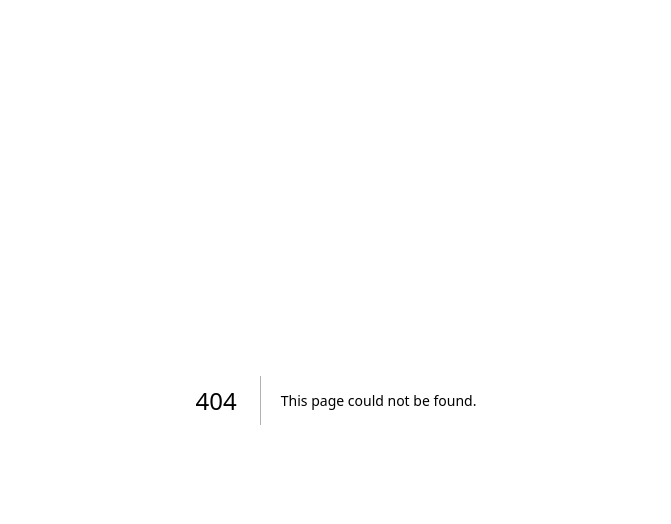
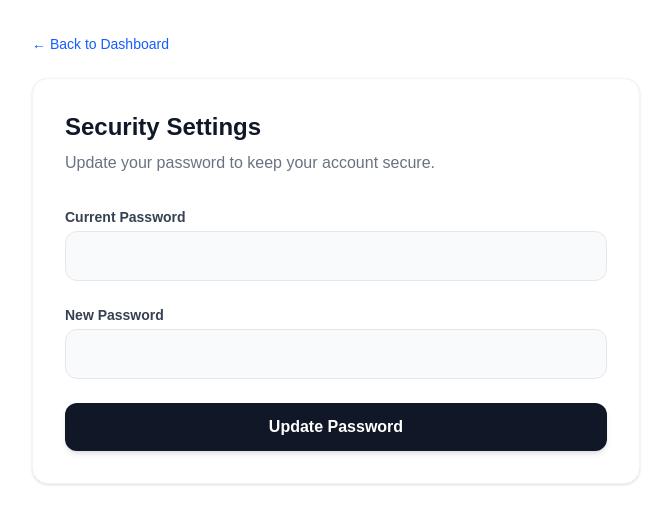
Before and after one commit to desivanrintel/entrecomp-assessment, a Next.js app in the folder frontend/: page /dashboard/settings in a window 1280 px wide. Before the commit this address had no page. Shown: the top 524 px of the page, without its empty margins (304-975 px from the left). Built offline with nearby package versions, Linux system fonts and the light colour scheme.

Commit message:
Updated registration

```diff
--- a/frontend/app/dashboard/page.tsx
+++ b/frontend/app/dashboard/page.tsx
@@ -63,13 +63,14 @@ export default function UserDashboard() {
             </span>!
         </h1>
         <p className="text-gray-500 mt-2">Account: {user?.email}</p>
+
       </header>
 
       <div className="grid grid-cols-1 lg:grid-cols-3 gap-8">
         {/* Profile Card */}
         <div className="bg-white p-6 rounded-2xl shadow-sm border border-gray-100 flex flex-col items-center text-center">
           <div className="w-20 h-20 bg-blue-100 text-blue-600 rounded-full flex items-center justify-center text-3xl font-bold mb-4">
-            {user?.first_name?.[0]}{user?.last_name?.[0]}
+            {user?.last_name?.[0].toUpperCase()}
           </div>
           <h2 className="font-bold text-xl">{user?.first_name} {user?.last_name}</h2>
           <p className="text-sm text-gray-400 capitalize">{user?.role} Account</p>
@@ -77,6 +78,18 @@ export default function UserDashboard() {
           <p className="text-xs text-gray-500 leading-relaxed">
             Your profile is verified. You can now access all competence assessment areas.
           </p>
+          <section className="bg-white p-6 rounded-2xl border border-gray-100 shadow-sm flex justify-between items-center">
+            <div>
+                <h3 className="font-bold text-gray-900">Account Security</h3>
+                <p className="text-sm text-gray-500">Manage your password and protection settings.</p>
+            </div>
+            <button
+                onClick={() => router.push("/dashboard/settings")}
+                className="px-4 py-2 border border-gray-200 rounded-lg text-sm font-semibold hover:bg-gray-50 transition"
+            >
+                Edit Settings
+            </button>
+            </section>
         </div>
 
         {/* Status Section */}
--- /dev/null
+++ b/frontend/app/dashboard/settings/page.tsx
@@ -0,0 +1,103 @@
+"use client";
+
+import { useState } from "react";
+import { useRouter } from "next/navigation";
+import Link from "next/link";
+
+export default function SettingsPage() {
+  const router = useRouter();
+  const [currentPassword, setCurrentPassword] = useState("");
+  const [newPassword, setNewPassword] = useState("");
+  const [status, setStatus] = useState({ type: "", message: "" });
+  const [isSubmitting, setIsSubmitting] = useState(false);
+
+  const handlePasswordChange = async (e: React.FormEvent) => {
+    e.preventDefault();
+    setIsSubmitting(true);
+    const token = localStorage.getItem("token");
+    const API_URL = process.env.NEXT_PUBLIC_API_URL || "http://localhost:8000";
+
+    try {
+      const response = await fetch(`${API_URL}/api/change-password`, {
+        method: "POST",
+        headers: {
+          "Content-Type": "application/json",
+          Authorization: `Bearer ${token}`,
+        },
+        body: JSON.stringify({
+          current_password: currentPassword,
+          new_password: newPassword,
+        }),
+      });
+
+      if (response.ok) {
+        setStatus({ type: "success", message: "Success! Redirecting to dashboard..." });
+        // Redirect after a short delay so they can see the success message
+        setTimeout(() => {
+          router.push("/dashboard");
+        }, 1500);
+      } else {
+        const data = await response.json();
+        setStatus({ type: "error", message: data.detail || "Update failed" });
+        setIsSubmitting(false);
+      }
+    } catch (err) {
+      setStatus({ type: "error", message: "Server error. Try again later." });
+      setIsSubmitting(false);
+    }
+  };
+
+  return (
+    <main className="max-w-2xl mx-auto p-8">
+      <Link href="/dashboard" className="text-sm text-blue-600 hover:underline mb-6 inline-block">
+        ← Back to Dashboard
+      </Link>
+
+      <section className="bg-white p-8 rounded-2xl border border-gray-100 shadow-sm">
+        <h1 className="text-2xl font-bold text-gray-900 mb-2">Security Settings</h1>
+        <p className="text-gray-500 mb-8">Update your password to keep your account secure.</p>
+
+        <form onSubmit={handlePasswordChange} className="space-y-6">
+          <div>
+            <label className="block text-sm font-semibold text-gray-700 mb-1">Current Password</label>
+            <input
+              type="password"
+              value={currentPassword}
+              onChange={(e) => setCurrentPassword(e.target.value)}
+              className="w-full p-3 bg-gray-50 border border-gray-200 rounded-xl focus:ring-2 focus:ring-blue-500 outline-none transition"
+              required
+            />
+          </div>
+          <div>
+            <label className="block text-sm font-semibold text-gray-700 mb-1">New Password</label>
+            <input
+              type="password"
+              value={newPassword}
+              onChange={(e) => setNewPassword(e.target.value)}
+              className="w-full p-3 bg-gray-50 border border-gray-200 rounded-xl focus:ring-2 focus:ring-blue-500 outline-none transition"
+              required
+            />
+          </div>
+
+          {status.message && (
+            <div className={`p-4 rounded-xl text-sm font-medium ${
+              status.type === "success" ? "bg-green-50 text-green-700" : "bg-red-50 text-red-700"
+            }`}>
+              {status.message}
+            </div>
+          )}
+
+          <button
+            type="submit"
+            disabled={isSubmitting}
+            className={`w-full py-3 bg-gray-900 text-white rounded-xl font-bold transition shadow-md ${
+              isSubmitting ? "opacity-50 cursor-not-allowed" : "hover:bg-gray-800"
+            }`}
+          >
+            {isSubmitting ? "Updating..." : "Update Password"}
+          </button>
+        </form>
+      </section>
+    </main>
+  );
+}
```
Also changed, not shown: 1 other file (tests, documents, lock files or other folders).
